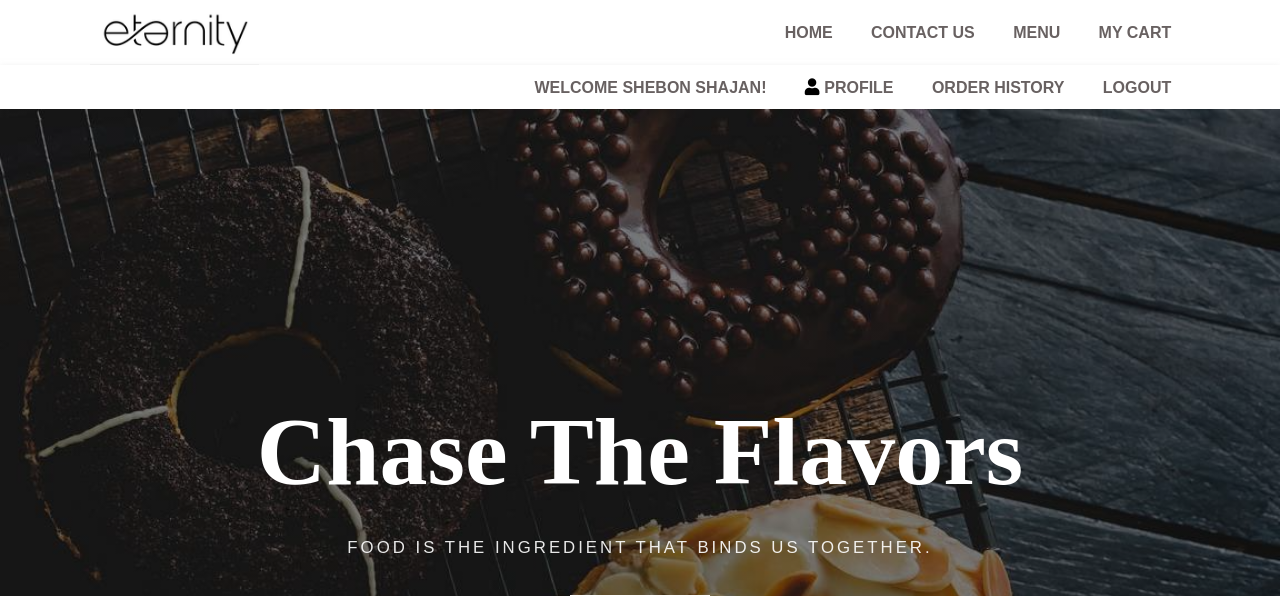
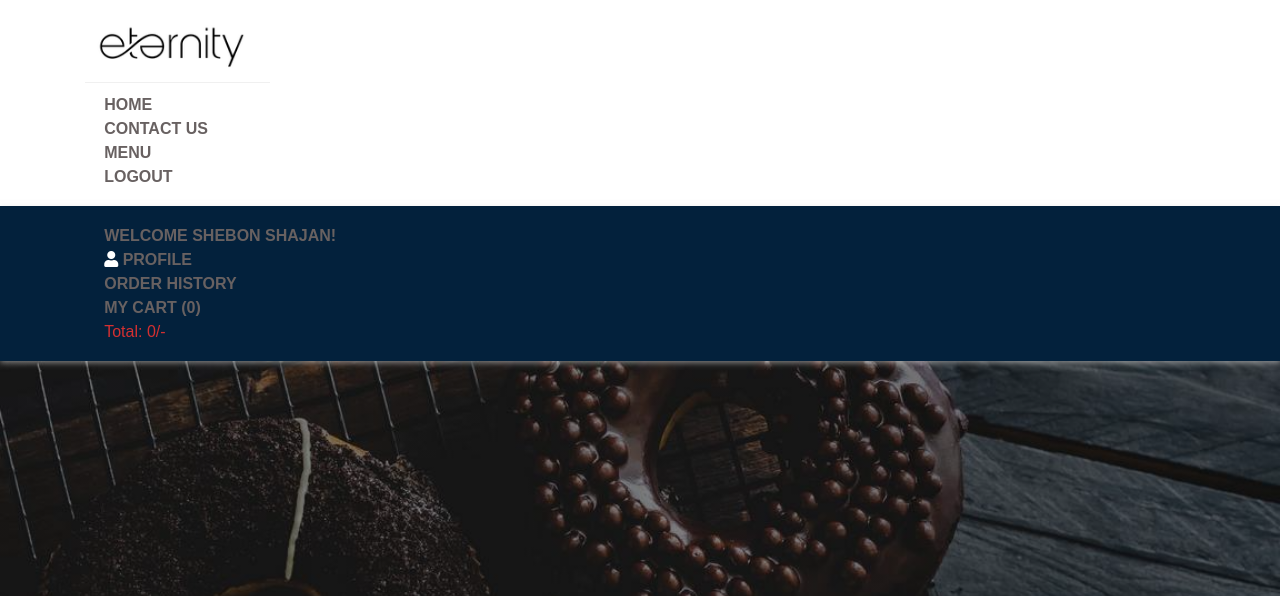
Before and after one commit to swathiv20/Restaurant-Website, a PHP site: page /foodywebsite/index.php in a window 1280 px wide. Shown: the top 596 px of the page. Run offline with PHP 8.4, Linux system fonts and the light colour scheme; a user stored in the database is signed in; data comes from the database, SQL or seed files in the repository; some libraries are stand-ins or nearby versions; some web fonts are replaced.

Commit message:
Update header.php

```diff
--- a/header.php
+++ b/header.php
@@ -3,6 +3,15 @@ session_start();
 include('database.inc.php');
 include('function.inc.php');
 include('constant.inc.php');
+$totalPrice = 0;
+$cartArr = getUserFullCart();
+$totalCartDish = count($cartArr);
+foreach ($cartArr as $list) {
+    $totalPrice = $totalPrice + ($list['qty'] * $list['price']);
+}
+
+// prx($cartArr);
+
 ?>
 
 <!DOCTYPE html>
@@ -20,11 +29,12 @@ include('constant.inc.php');
     <link rel="stylesheet" href="assets/font-awesome/all.css">
     <!-- custom style css -->
     <link rel="stylesheet" href="css/style.css">
+    <link rel="stylesheet" href="css/bootstrap.min.css">
 </head>
 
 <body>
     <header>
-        <nav class="navbar">
+        <nav class="navbar fxd-navbar" id="navbar">
             <div class="container">
                 <div class="brand-and-toggler">
                     <a href="index.html" class="navbar-brand">
@@ -53,9 +63,8 @@ include('constant.inc.php');
                         <?php
                         if (isset($_SESSION['FOOD_USER_NAME'])) {
                         ?>
-                            <li>
-                                <a href="cart.php">My cart</a>
-                            </li>
+
+                            <li><a href="logout.php">Logout</a></li>
                         <?php } ?>
                         <div>
                             <?php
@@ -79,7 +88,7 @@ include('constant.inc.php');
         <?php
         if (isset($_SESSION['FOOD_USER_NAME'])) {
         ?>
-            <nav class="navbar">
+            <nav class="navbar navbar-user">
                 <div class="container">
 
                     <div class="navbar-collapse">
@@ -89,7 +98,13 @@ include('constant.inc.php');
 
                             <li><i class="fa fa-user" aria-hidden="true"></i> <a href="<">Profile </a></li>
                             <li><a href="order_history.php">Order History</a></li>
-                            <li><a href="logout.php">Logout</a></li>
+                            <li>
+                                <a href="cart.php">My cart (<span id="mycart"><?php echo $totalCartDish ?></span>)</a> <br>
+
+                                <div class="price-display">Total: <span id="totalPrice"><?php echo $totalPrice . "/-" ?> </span></div>
+
+
+                            </li>
 
                             </li>
 
```
